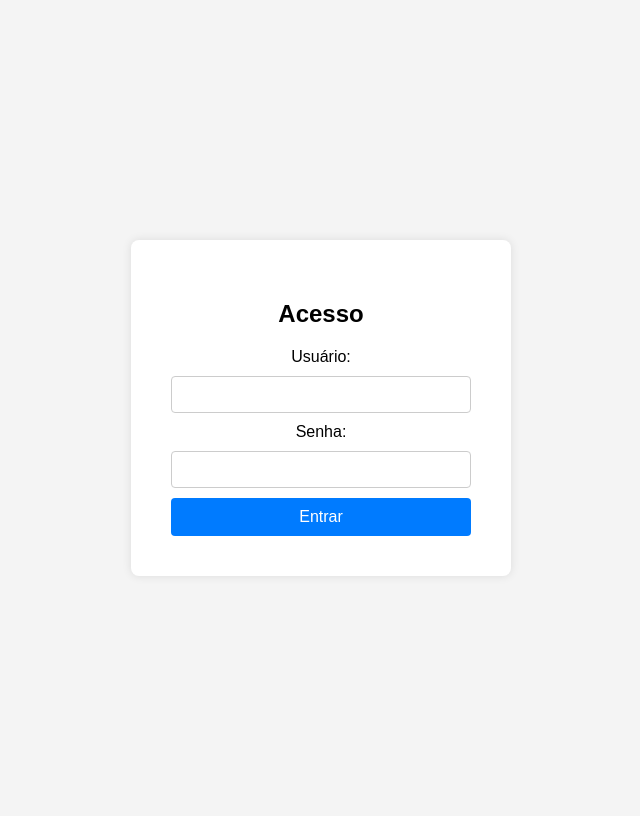
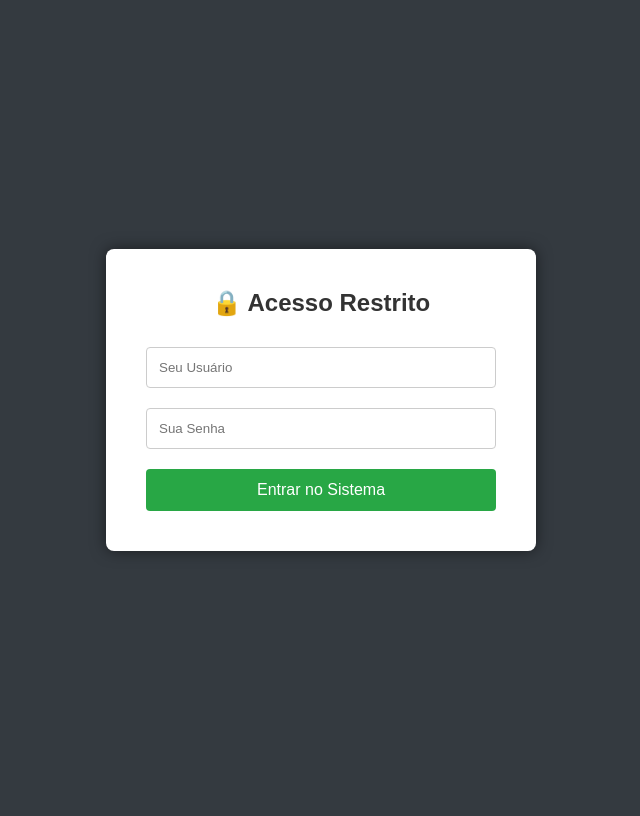
Before and after one commit to Nataliacript/app-casa-madalena, a Django app: a page that uses despesas/templates/login.html in a window 1280 px wide. Shown: the whole page, without its empty margins (319-959 px from the left). After the commit the page ends 553 px from the top, so only its background shows below. Run offline with Django 5.2, Linux system fonts and the light colour scheme.

Commit message:
Sistema de login e logout implementado

```diff
--- a/despesas/templates/editar_lancamento.html
+++ b/despesas/templates/editar_lancamento.html
@@ -73,6 +73,10 @@
 
     <div class="container">
         <h1>✏️ Editar Lançamento</h1>
+        <div style="text-align: right; margin-bottom: 20px;">
+            <a href="{% url 'logout' %}"
+                style="color: red; text-decoration: none; font-weight: bold; font-size: 14px;">🔒 Sair do Sistema</a>
+        </div>
 
         <form method="POST" action="">
             {% csrf_token %}
--- a/despesas/templates/login.html
+++ b/despesas/templates/login.html
@@ -1,37 +1,87 @@
 <!DOCTYPE html>
 <html lang="pt-br">
+
 <head>
     <meta charset="UTF-8">
-    <title>Acesso ao Sistema</title>
+    <title>Login do Sistema</title>
     <style>
-        body { font-family: sans-serif; display: flex; justify-content: center; align-items: center; height: 100vh; background-color: #f4f4f4; }
-        .login-box { background: white; padding: 40px; border-radius: 8px; box-shadow: 0 0 10px rgba(0,0,0,0.1); width: 300px; text-align: center; }
-        input { width: 100%; padding: 10px; margin: 10px 0; border: 1px solid #ccc; border-radius: 4px; box-sizing: border-box; }
-        button { width: 100%; padding: 10px; background-color: #007bff; color: white; border: none; border-radius: 4px; font-size: 16px; cursor: pointer; }
-        button:hover { background-color: #0056b3; }
-        .error { color: red; }
+        body {
+            font-family: sans-serif;
+            background-color: #343a40;
+            display: flex;
+            justify-content: center;
+            align-items: center;
+            height: 100vh;
+            margin: 0;
+        }
+
+        .login-box {
+            background: white;
+            padding: 40px;
+            border-radius: 8px;
+            box-shadow: 0 0 15px rgba(0, 0, 0, 0.5);
+            width: 100%;
+            max-width: 350px;
+        }
+
+        h2 {
+            text-align: center;
+            color: #333;
+            margin-top: 0;
+        }
+
+        input[type="text"],
+        input[type="password"] {
+            width: 100%;
+            padding: 12px;
+            margin: 10px 0;
+            border: 1px solid #ccc;
+            border-radius: 4px;
+            box-sizing: border-box;
+        }
+
+        button {
+            width: 100%;
+            padding: 12px;
+            background-color: #28a745;
+            color: white;
+            border: none;
+            border-radius: 4px;
+            font-size: 16px;
+            cursor: pointer;
+            margin-top: 10px;
+        }
+
+        button:hover {
+            background-color: #218838;
+        }
+
+        .erro {
+            color: red;
+            text-align: center;
+            font-size: 14px;
+            margin-bottom: 10px;
+        }
     </style>
 </head>
+
 <body>
 
-<div class="login-box">
-    <h2>Acesso</h2>
+    <div class="login-box">
+        <h2>🔒 Acesso Restrito</h2>
 
-    {% if form.errors %}
-        <p class="error">Usuário ou senha inválidos.</p>
-    {% endif %}
+        {% if erro %}
+        <div class="erro">{{ erro }}</div>
+        {% endif %}
 
-    <form method="post">
-        {% csrf_token %}
-        <label>Usuário:</label>
-        <input type="text" name="username" required>
-
-        <label>Senha:</label>
-        <input type="password" name="password" required>
-
-        <button type="submit">Entrar</button>
-    </form>
-</div>
+        <form method="POST">
+            {% csrf_token %}
+            <input type="text" name="username" placeholder="Seu Usuário" required>
+            <input type="password" name="password" placeholder="Sua Senha" required>
+            <button type="submit">Entrar no Sistema</button>
+        </form>
+    </div>
 
 </body>
+
 </html>
--- a/despesas/templates/novo_lancamento.html
+++ b/despesas/templates/novo_lancamento.html
@@ -66,6 +66,11 @@
 
     <div class="container">
         <h1>Lançar Nova Despesa</h1>
+
+        <div style="text-align: right; margin-bottom: 20px;">
+            <a href="{% url 'logout' %}"
+                style="color: red; text-decoration: none; font-weight: bold; font-size: 14px;">🔒 Sair do Sistema</a>
+        </div>
 
         <form method="POST" action="{% url 'criar_despesa' %}" style="display: grid; gap: 15px;">
 
--- a/despesas/urls.py
+++ b/despesas/urls.py
@@ -20,6 +20,7 @@ urlpatterns = [
     path('editar/<int:id>/', views.editar_despesa, name='editar_despesa'),
     path('excluir/<int:id>/', views.excluir_despesa, name='excluir_despesa'),
     path('login/', views.tela_login, name='tela_login'),
+	path('logout/', views.deslogar, name='logout'),
     path('exportar/', views.exportar_excel, name='exportar_excel'),
     path('resultado/', views.resultado_page, name='resultado_page'),
     path('extras/', views.listar_extras, name='listar_extras'),
--- a/despesas/views.py
+++ b/despesas/views.py
@@ -3,11 +3,17 @@ from django.http import HttpResponse
 import pandas as pd
 import json
 from .models import Despesa, ArquivoResultado, Extra, ConfigProduto, ConfigOrigem
+from django.contrib.auth import authenticate, login, logout
+from django.contrib.auth.decorators import login_required
 
+
+
+@login_required(login_url='/login/')
 def listar_despesas(request):
     despesas = Despesa.objects.all()
     return render(request, 'lista_despesas.html', {'despesas': despesas})
 
+@login_required(login_url='/login/')
 def criar_despesa(request):
     if request.method == 'POST':
         data = request.POST.get('data')
@@ -27,11 +33,13 @@ def criar_despesa(request):
 
     return render(request, 'novo_lancamento.html')
 
+@login_required(login_url='/login/')
 def excluir_despesa(request, id):
     despesa = Despesa.objects.get(id=id)
     despesa.delete()
     return redirect('home')
 
+@login_required(login_url='/login/')
 def editar_despesa(request, id):
     # 1. Vai no banco de dados e busca a despesa exata com aquele ID
     despesa = Despesa.objects.get(id=id)
@@ -56,13 +64,29 @@ def editar_despesa(request, id):
     # 3. Se for apenas entrar na página (GET), manda o HTML com os dados dessa despesa
     return render(request, 'editar_lancamento.html', {'despesa': despesa})
 
+
 def tela_login(request):
+    if request.method == 'POST':
+        username = request.POST.get('username')
+        password = request.POST.get('password')
+        user = authenticate(request, username=username, password=password)
+        if user is not None:
+            login(request, user)
+            return redirect('home')
+        else:
+            # Se errar a senha, recarrega a página com erro
+            return render(request, 'login.html', {'erro': 'Usuário ou senha incorretos!'})
     return render(request, 'login.html')
 
+def deslogar(request):
+    logout(request)
+    return redirect('tela_login')
+
+@login_required(login_url='/login/')
 def tela_exportar(request):
     return render(request, 'exportar_excel.html')
 
-# --- NOVA FUNÇÃO DE EXPORTAR EXCEL ---
+@login_required(login_url='/login/')
 def exportar_excel(request):
     # 1. Puxa todos os dados do banco
     dados = Despesa.objects.all().values('data', 'origem', 'categoria', 'subcategoria', 'numero', 'valor', 'info', 'descricao')
@@ -80,7 +104,7 @@ def exportar_excel(request):
     # 5. Entrega o arquivo
     return response
 
-
+@login_required(login_url='/login/')
 def resultado_page(request):
     arquivos_salvos = ArquivoResultado.objects.all().order_by('-data_upload')
     tabela_html = ""
@@ -144,11 +168,12 @@ def resultado_page(request):
         'aba_selecionada': aba_selecionada
     })
 
-
+@login_required(login_url='/login/')
 def listar_extras(request):
     extras = Extra.objects.all().order_by('-data')
     return render(request, 'lista_extras.html', {'extras': extras})
 
+@login_required(login_url='/login/')
 def novo_extra(request):
     produtos_json = "[]"
     origens_json = "[]"
@@ -195,6 +220,7 @@ def novo_extra(request):
 
     return render(request, 'novo_extra.html', {'produtos_json': produtos_json, 'origens_json': origens_json})
 
+@login_required(login_url='/login/')
 def upload_config_extras(request):
     if request.method == 'POST':
         if 'arquivo_produtos' in request.FILES:
--- a/meuprojeto/settings.py
+++ b/meuprojeto/settings.py
@@ -106,6 +106,9 @@ AUTH_PASSWORD_VALIDATORS = [
 ]
 
 
+LOGIN_URL = '/login/'
+LOGOUT_REDIRECT_URL = '/login/'
+
 # Internationalization
 # https://docs.djangoproject.com/en/6.0/topics/i18n/
 
```
Also changed, not shown: despesas/templates/lista_despesas.html (+19 -7 lines), 1 other file.
